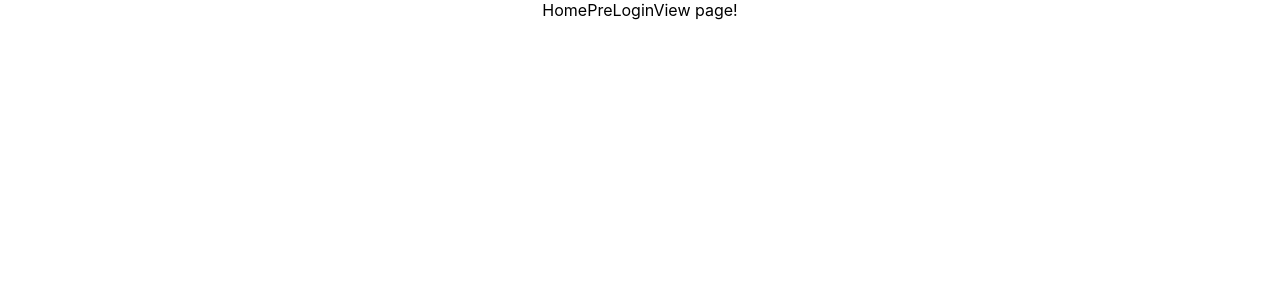
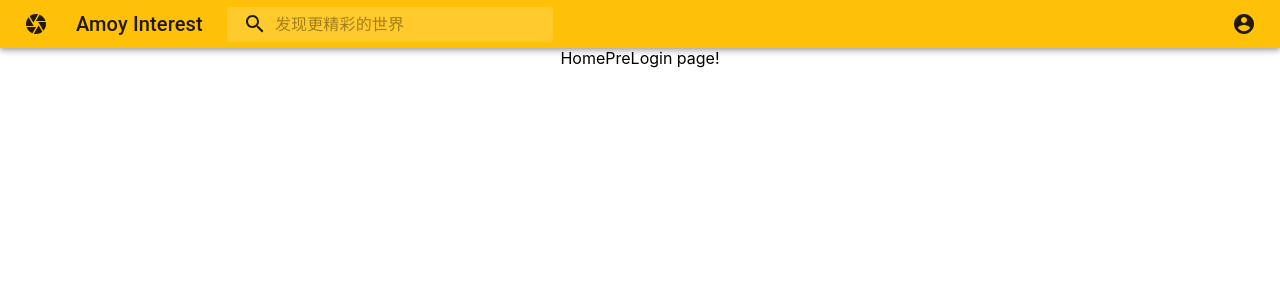
Before and after one commit to Amoy-interest/Frontend, a React (Create React App) app: page / in a window 1280 px wide. Shown: the top 300 px of the page. Built offline with nearby package versions, Linux system fonts and the light colour scheme.

Commit message:
feat: add basic component and global theme

```diff
--- /dev/null
+++ b/src/components/basic/Header.js
@@ -0,0 +1,159 @@
+import React from 'react';
+import { fade, makeStyles } from '@material-ui/core/styles';
+import AppBar from '@material-ui/core/AppBar';
+import Toolbar from '@material-ui/core/Toolbar';
+import IconButton from '@material-ui/core/IconButton';
+import Typography from '@material-ui/core/Typography';
+import InputBase from '@material-ui/core/InputBase';
+import MenuItem from '@material-ui/core/MenuItem';
+import Menu from '@material-ui/core/Menu';
+import MenuIcon from '@material-ui/icons/Menu';
+import SearchIcon from '@material-ui/icons/Search';
+import AccountCircle from '@material-ui/icons/AccountCircle';
+import CameraIcon from '@material-ui/icons/Camera';
+
+
+
+const useStyles = makeStyles((theme) => ({
+    grow: {
+        flexGrow: 1,
+    },
+    menuButton: {
+        marginRight: theme.spacing(2),
+    },
+    title: {
+        display: 'none',
+        [theme.breakpoints.up('sm')]: {
+            display: 'block',
+        },
+    },
+    search: {
+        position: 'relative',
+        borderRadius: theme.shape.borderRadius,
+        backgroundColor: fade(theme.palette.common.white, 0.15),
+        '&:hover': {
+            backgroundColor: fade(theme.palette.common.white, 0.25),
+        },
+        marginRight: theme.spacing(2),
+        marginLeft: 0,
+        width: '500px',
+        [theme.breakpoints.up('sm')]: {
+            marginLeft: theme.spacing(3),
+            width: 'auto',
+        },
+    },
+    searchIcon: {
+        padding: theme.spacing(0, 2),
+        height: '100%',
+        position: 'absolute',
+        pointerEvents: 'none',
+        display: 'flex',
+        alignItems: 'center',
+        justifyContent: 'center',
+    },
+    inputRoot: {
+        color: 'inherit',
+    },
+    inputInput: {
+        padding: theme.spacing(1, 1, 1, 0),
+        // vertical padding + font size from searchIcon
+        paddingLeft: `calc(1em + ${theme.spacing(4)}px)`,
+        transition: theme.transitions.create('width'),
+        width: '100%',
+        [theme.breakpoints.up('md')]: {
+            width: '30ch',
+        },
+    },
+    sectionDesktop: {
+        display: 'none',
+        [theme.breakpoints.up('md')]: {
+            display: 'flex',
+        },
+    },
+    sectionMobile: {
+        display: 'flex',
+        [theme.breakpoints.up('md')]: {
+            display: 'none',
+        },
+    },
+}));
+
+export default function PrimarySearchAppBar() {
+    const classes = useStyles();
+    const [anchorEl, setAnchorEl] = React.useState(null);
+
+    const isMenuOpen = Boolean(anchorEl);
+
+    const handleProfileMenuOpen = (event) => {
+        setAnchorEl(event.currentTarget);
+    };
+
+    const handleMenuClose = () => {
+        setAnchorEl(null);
+    };
+
+    const menuId = 'primary-search-account-menu';
+    const renderMenu = (
+        <Menu
+            anchorEl={anchorEl}
+            anchorOrigin={{ vertical: 'top', horizontal: 'right' }}
+            id={menuId}
+            keepMounted
+            transformOrigin={{ vertical: 'top', horizontal: 'right' }}
+            open={isMenuOpen}
+            onClose={handleMenuClose}
+        >
+            <MenuItem onClick={handleMenuClose}>注册</MenuItem>
+            <MenuItem onClick={handleMenuClose}>登陆</MenuItem>
+        </Menu>
+    );
+
+    return (
+        <div className={classes.grow}>
+            <AppBar position="static">
+                <Toolbar variant="dense">
+                    <IconButton
+                        edge="start"
+                        className={classes.menuButton}
+                        color="inherit"
+                        aria-label="open drawer"
+                    >
+                        <CameraIcon/>
+                    </IconButton>
+                    <Typography className={classes.title} variant="h6" noWrap>
+                        Amoy Interest
+                    </Typography>
+                    <div className={classes.search}>
+                        <div className={classes.searchIcon}>
+                            <SearchIcon />
+                        </div>
+                        <InputBase
+                            placeholder="发现更精彩的世界"
+                            classes={{
+                                root: classes.inputRoot,
+                                input: classes.inputInput,
+                            }}
+                            fullWidth={true}
+                            inputProps={{ 'aria-label': 'search' }}
+                        />
+                    </div>
+
+                    <div className={classes.grow} />
+                    <div className={classes.sectionDesktop}>
+                        <IconButton
+                            edge="end"
+                            aria-label="account of current user"
+                            aria-controls={menuId}
+                            aria-haspopup="true"
+                            onClick={handleProfileMenuOpen}
+                            color="inherit"
+                        >
+                            <AccountCircle />
+                        </IconButton>
+                    </div>
+                </Toolbar>
+            </AppBar>
+            {renderMenu}
+        </div>
+    );
+}
--- a/src/index.js
+++ b/src/index.js
@@ -3,10 +3,26 @@ import ReactDOM from 'react-dom';
 import './index.css';
 import App from './App';
 import * as serviceWorker from './serviceWorker';
+import {createMuiTheme} from "@material-ui/core/styles";
+import {amber} from "@material-ui/core/colors";
+import {ThemeProvider} from "@material-ui/styles";
+
+const theme = createMuiTheme({
+    palette: {
+        primary: {
+            main: amber[500],
+        },
+        secondary: {
+            main: '#FF5722',
+        },
+    },
+});
 
 ReactDOM.render(
   <React.StrictMode>
-    <App />
+      <ThemeProvider theme={theme}>
+        <App />
+      </ThemeProvider>
   </React.StrictMode>,
   document.getElementById('root')
 );
--- a/src/views/HomePreLoginView.js
+++ b/src/views/HomePreLoginView.js
@@ -1,12 +1,25 @@
 import React, {Component} from 'react';
-
+import {Layout} from "antd";
+import PrimarySearchAppBar from "../components/basic/Header";
+const { Header, Content, Footer } = Layout;
 class HomePreLoginView extends Component{
 
     render() {
         return (
-            <div>
-                HomePreLoginView page!
-            </div>
+            <Layout className="layout">
+                <Header>
+                    <PrimarySearchAppBar/>
+                </Header>
+                <Layout>
+                    <Content style={{ padding: '0 50px' }}>
+                        <div className="home-content">
+                            <div className={"foot-wrapper"}>
+                                HomePreLogin page!
+                            </div>
+                        </div>
+                    </Content>
+                </Layout>
+            </Layout>
         );
     }
 }
```
Also changed, not shown: package.json (+7 -1 lines), src/views/RegisterView.js (+15 -4 lines), 1 other file (tests, documents, lock files or other folders).
